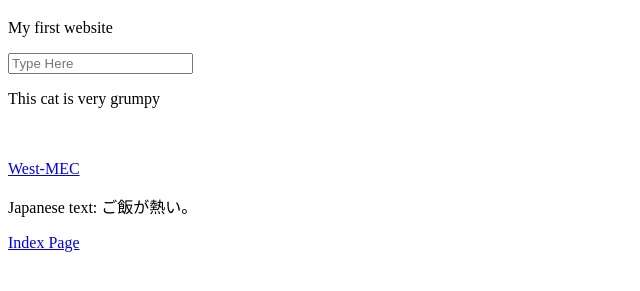
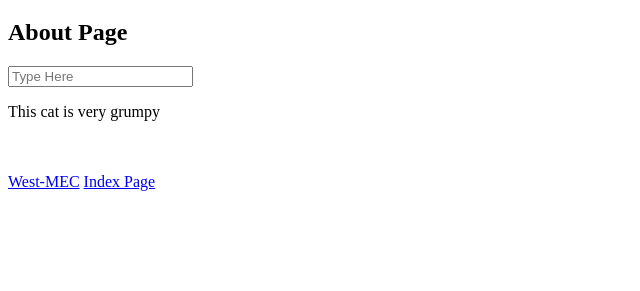
Before and after one commit to Brycerw11/open_graph, a plain HTML site: page about.html in a window 1280 px wide. Shown: the part 61-352 px from the top of the page, without its empty margins (0-640 px from the left). Drawn offline with Linux system fonts and the light colour scheme.

Commit message:
Rearranged About Page
Made about page more distinct and specified Japanese lang for Japanese text

```diff
--- a/about.html
+++ b/about.html
@@ -18,7 +18,7 @@
 </head>
 <body>
     <h1>Brycerw11</h1>
-    <p>My first website</p>
+    <h2>About Page</h2>
     <!-- comment -->
 
     <input type="text" placeholder="Type Here"></input>
@@ -29,8 +29,6 @@
 
     <a href="https://www.west-mec.edu/" title="West-MEC" target="_blank">West-MEC</a>
 
-    <p>Japanese text: ご飯が熱い。</p>
-
     <a href="./index.html">Index Page</a>
 </body>
 </html>
```
Also changed, not shown: index.html (+1 -1 lines).
